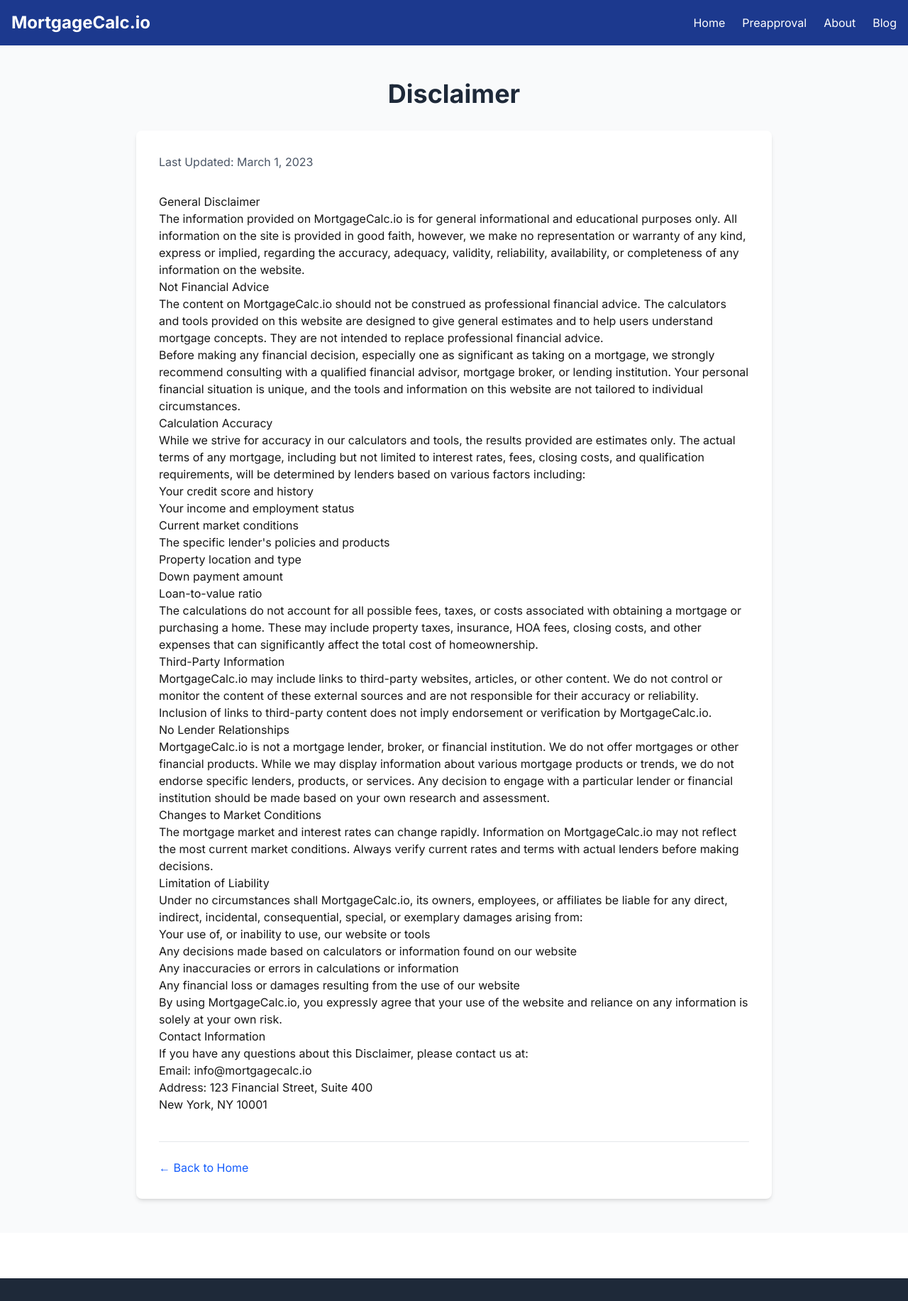
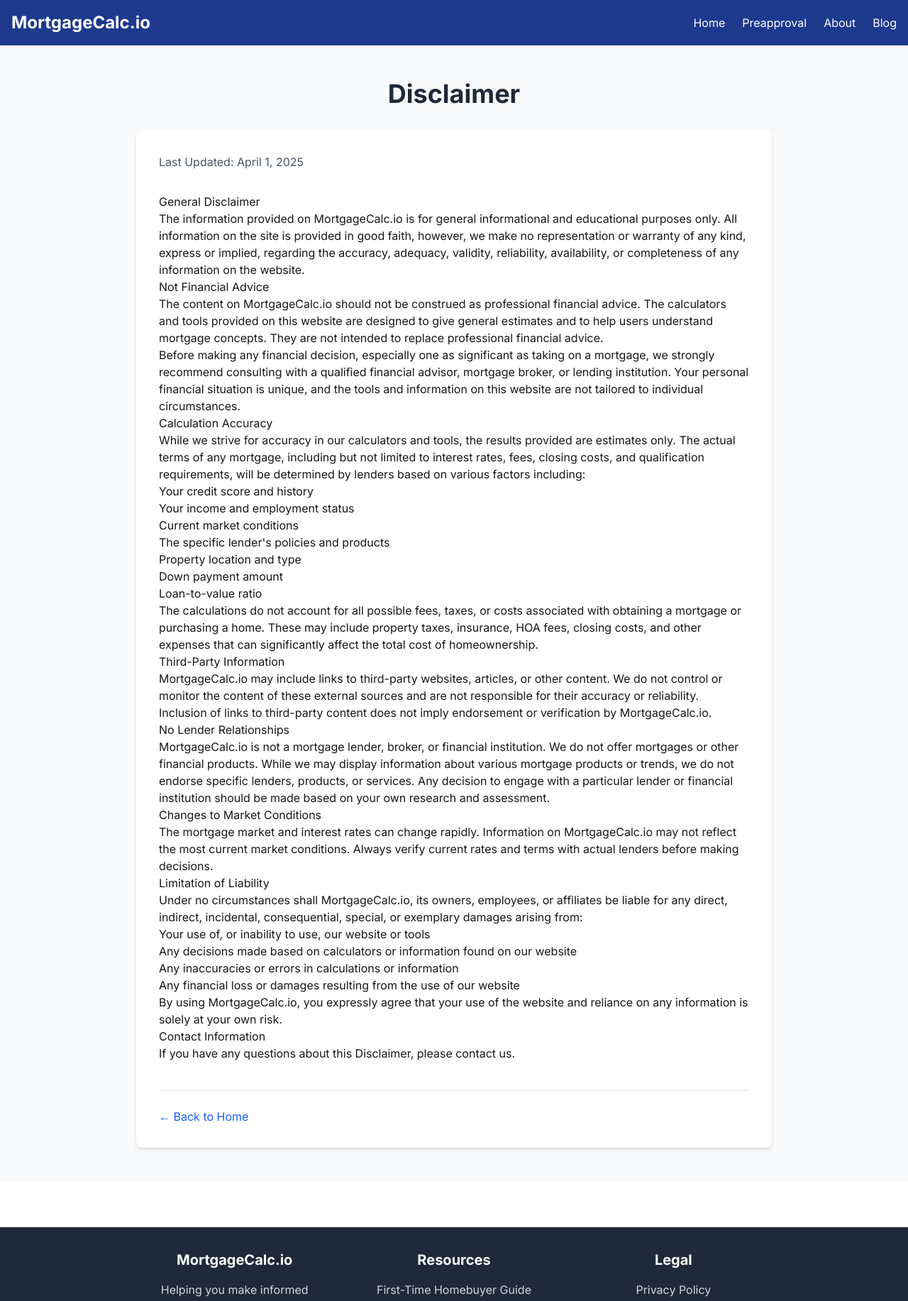
Before and after one commit to jimmyshultz/mortgage-calculator, a Next.js app: page /disclaimer in a window 1280 px wide. Shown: the top 1833 px of the page at 71% size. Built offline with nearby package versions, Linux system fonts and the light colour scheme.

Commit message:
Remove fake contact info on legal pages

```diff
--- a/src/app/disclaimer/page.tsx
+++ b/src/app/disclaimer/page.tsx
@@ -19,7 +19,7 @@
 
           <div className="bg-white p-8 rounded-lg shadow-md">
             <p className="text-gray-600 mb-8">
-              Last Updated: March 1, 2023
+              Last Updated: April 1, 2025
             </p>
 
             <div className="prose prose-lg max-w-none">
@@ -84,12 +84,7 @@
 
               <h2>Contact Information</h2>
               <p>
-                If you have any questions about this Disclaimer, please contact us at:
-              </p>
-              <p>
-                Email: info@mortgagecalc.io<br />
-                Address: 123 Financial Street, Suite 400<br />
-                New York, NY 10001
+                If you have any questions about this Disclaimer, please contact us.
               </p>
             </div>
 
--- a/src/app/privacy-policy/page.tsx
+++ b/src/app/privacy-policy/page.tsx
@@ -19,7 +19,7 @@
 
           <div className="bg-white p-8 rounded-lg shadow-md">
             <p className="text-gray-600 mb-8">
-              Last Updated: March 1, 2023
+              Last Updated: April 1, 2025
             </p>
 
             <div className="prose prose-lg max-w-none">
@@ -94,12 +94,7 @@
 
               <h2>Contact Us</h2>
               <p>
-                If you have any questions about this Privacy Policy, please contact us at:
-              </p>
-              <p>
-                Email: privacy@mortgagecalc.io<br />
-                Address: 123 Financial Street, Suite 400<br />
-                New York, NY 10001
+                If you have any questions about this Privacy Policy, please contact us.
               </p>
             </div>
 
--- a/src/app/terms-of-service/page.tsx
+++ b/src/app/terms-of-service/page.tsx
@@ -19,7 +19,7 @@
 
           <div className="bg-white p-8 rounded-lg shadow-md">
             <p className="text-gray-600 mb-8">
-              Last Updated: March 1, 2023
+              Last Updated: April 1, 2025
             </p>
 
             <div className="prose prose-lg max-w-none">
@@ -106,12 +106,7 @@
 
               <h2>13. Contact Information</h2>
               <p>
-                If you have any questions about these Terms, please contact us at:
-              </p>
-              <p>
-                Email: legal@mortgagecalc.io<br />
-                Address: 123 Financial Street, Suite 400<br />
-                New York, NY 10001
+                If you have any questions about these Terms, please contact us.
               </p>
             </div>
 
```
